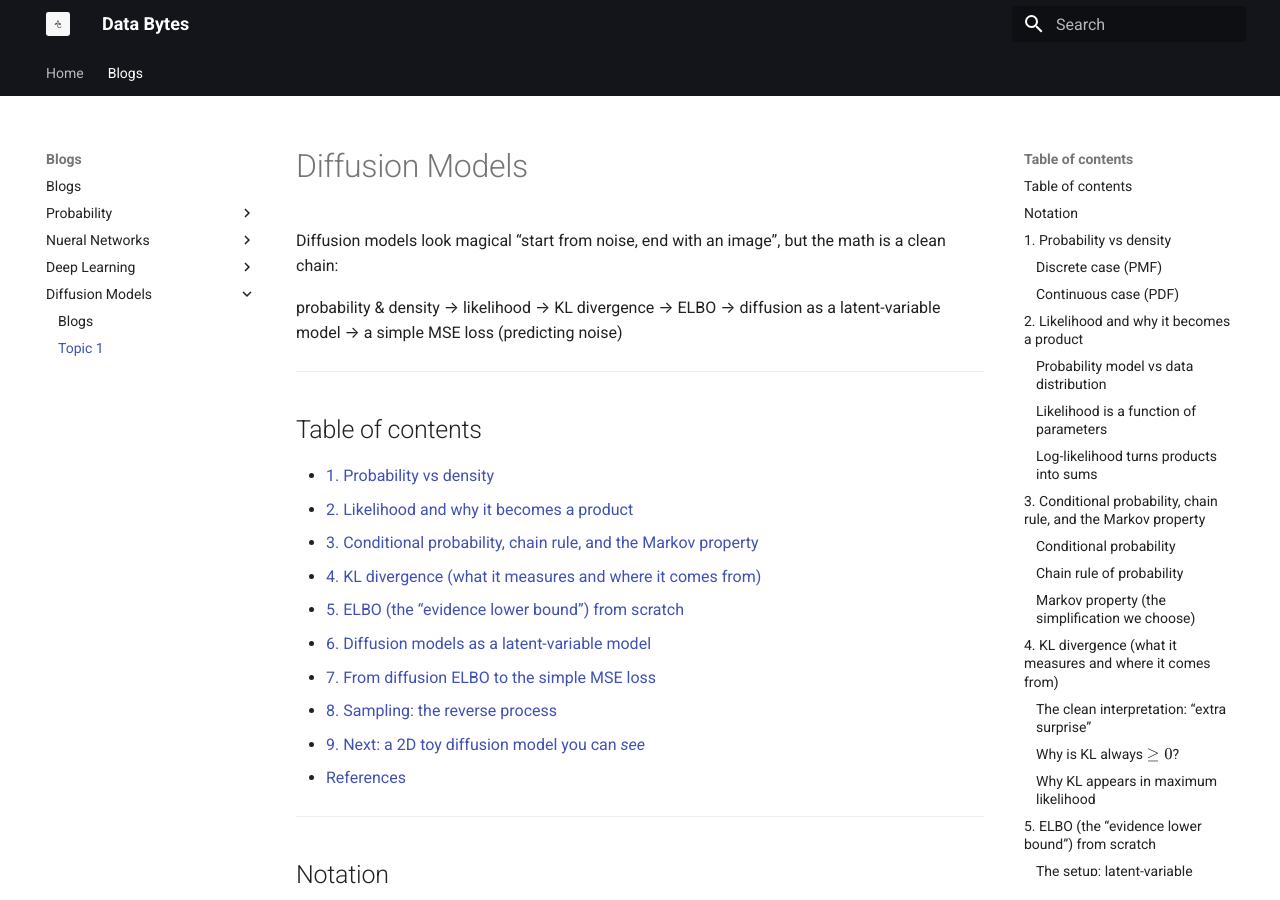
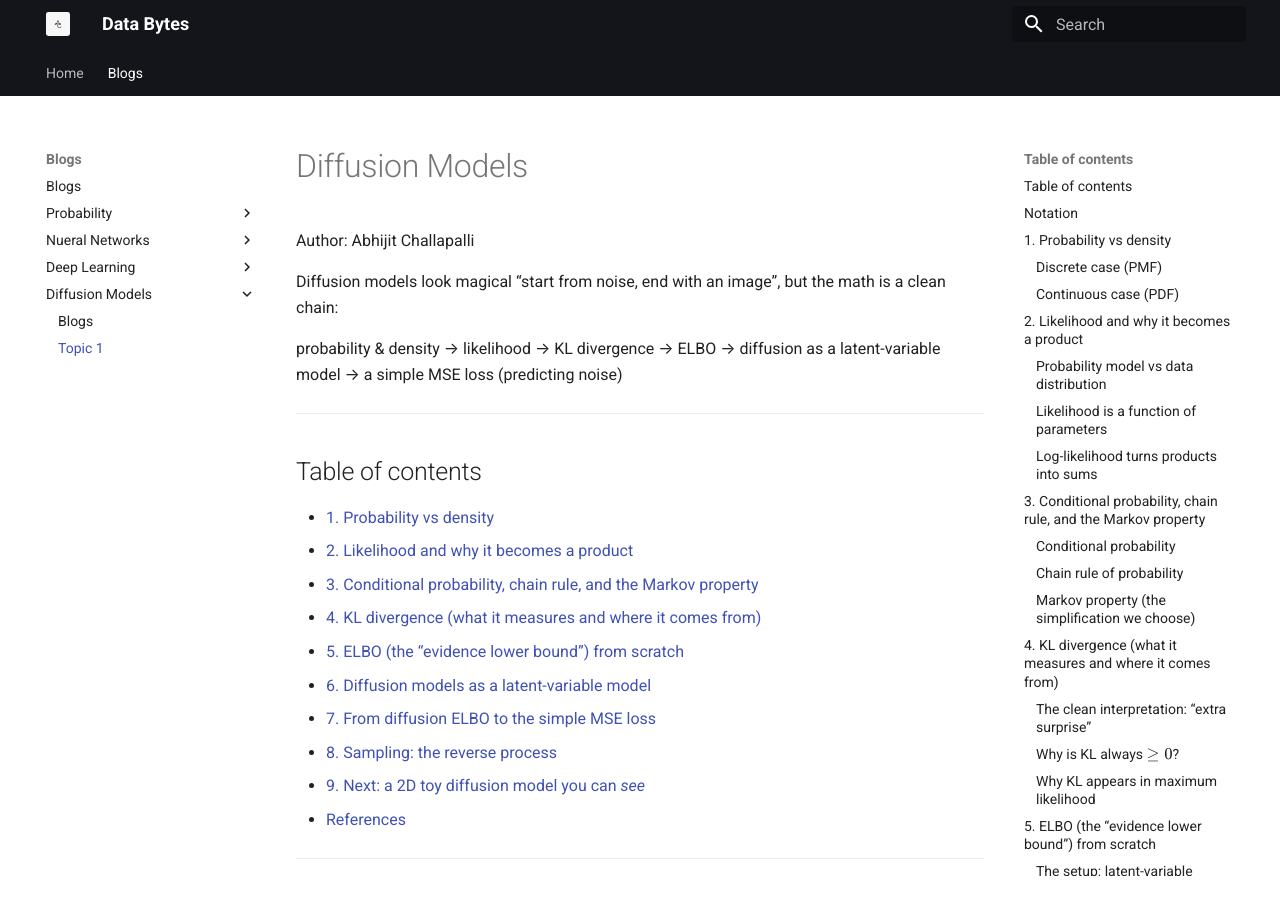
Before and after one commit to AbhijitChallapalli/DataBytes, an MkDocs documentation site: the page built from docs/blogs/Diffusion Models/topic1.md, in a window 1280 px wide and 900 px high. Built offline with MkDocs 1.6.1 and Material for MkDocs 9.7.7, drawn with Linux system fonts in a browser that asks for light colours.

Commit message:
update_diffusion_blog

```diff
--- a/docs/blogs/Diffusion Models/topic1.md
+++ b/docs/blogs/Diffusion Models/topic1.md
@@ -1,4 +1,6 @@
 # Diffusion Models
+
+Author: Abhijit Challapalli
 
 Diffusion models look magical “start from noise, end with an image”, but the math is a clean chain:
 
```
